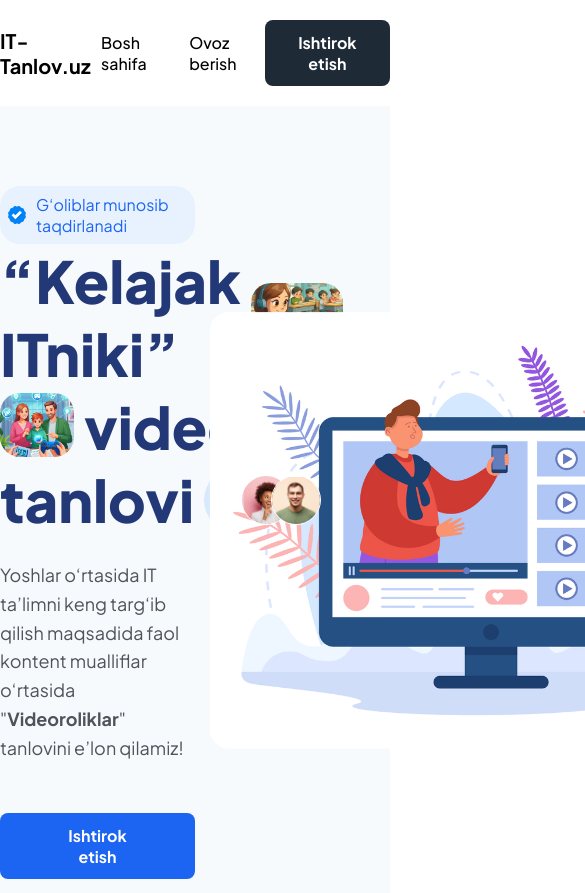
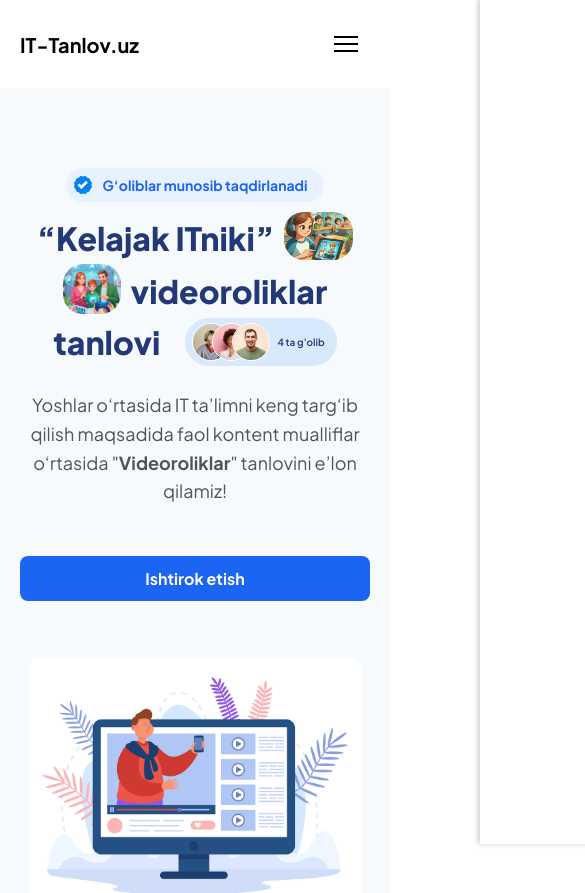
Before and after one commit to kudratov26/it-tanlov, a React (Vite) app: page / in a window 390 px wide. Shown: the top 893 px of the page, 585 px wide, since content can reach past the window. Built offline with nearby package versions, Linux system fonts and the light colour scheme.

Commit message:
responsive is done

```diff
--- a/package.json
+++ b/package.json
@@ -11,6 +11,7 @@
   },
   "dependencies": {
     "axios": "^1.7.7",
+    "hamburger-react": "^2.5.1",
     "http-proxy-middleware": "^3.0.2",
     "react": "^18.3.1",
     "react-dom": "^18.3.1",
--- a/src/components/layouts/Navbar/Navbar.jsx
+++ b/src/components/layouts/Navbar/Navbar.jsx
@@ -1,9 +1,27 @@
-import React from 'react'
+import React, { useState, useEffect } from 'react';
 import styles from '../Navbar/Navbar.module.css';
+import Hamburger from 'hamburger-react';
 
 function Navbar({ isParticipates, container }) {
+    const [isOpen, setIsOpen] = useState(false);
+
+    useEffect(() => {
+        if (isOpen) {
+            document.body.style.overflow = 'hidden'; // Lock scroll
+        } else {
+            document.body.style.overflow = ''; // Unlock scroll
+        }
+    }, [isOpen]);
+
+    const hamHandler = (toggled) => {
+        setIsOpen(toggled);
+    };
+
     return (
-        <nav>
+        <>
+            {isOpen && <div className={styles.dimmer}></div>}
+
+            <nav className={`${isOpen ? styles.navDimmed : ''}`}>
                 <div className={container}>
                     <div className={styles.navbar}>
                         <span className={styles.logo}>
@@ -13,14 +31,50 @@ function Navbar({ isParticipates, container }) {
                             <a href="/">Bosh sahifa</a>
                             <a href="/videos">Ovoz berish</a>
                         </div>
-                    {
-                        !isParticipates ? <a href="/submit">
-                            <button className="btn btn1">Ishtirok etish</button>
-                        </a> : <span className='hidden'></span>
-                    } </div>
+
+                        {!isParticipates ? (
+                            <a href="/submit">
+                                <button className={`${styles.nav_btn} btn btn1`}>Ishtirok etish</button>
+                            </a>
+                        ) : (
+                            <span className="hidden"></span>
+                        )}
+
+                        <div className={styles.ham_menu}>
+                            <Hamburger
+                                toggled={isOpen}
+                                toggle={hamHandler}
+                                direction="right"
+                                color="#000"
+                                duration={0.5}
+                                size={24}
+                            />
+                        </div>
+                    </div>
+
                 </div>
             </nav>
-    )
+            {/* Off-screen menu */}
+            <div className={`${styles.off_screen} ${isOpen ? styles.show : ''}`}>
+                <div className={styles.ham_menu_open}>
+
+                    <Hamburger
+                        toggled={isOpen}
+                        toggle={hamHandler}
+                        direction="right"
+                        color="#000"
+                        duration={0.5}
+                        size={24}
+                    />
+                </div>
+                <div className={styles.ham_links}>
+                    <a href="/">Bosh sahifa</a>
+                    <a href="/videos">Ovoz berish</a>
+                    {!isParticipates && <a href="/submit"><button className='btn btn1'>Ishtirok etish</button></a>}
+                </div>
+            </div>
+        </>
+    );
 }
 
-export default Navbar
+export default Navbar;
--- a/src/components/layouts/Navbar/Navbar.module.css
+++ b/src/components/layouts/Navbar/Navbar.module.css
@@ -1,9 +1,29 @@
+/* Main dimmer effect */
+.dimmer {
+    position: fixed;
+    top: 0;
+    left: 0;
+    width: 100%;
+    height: 100%;
+    background-color: rgba(0, 0, 0, 0.5);
+    z-index: 98;
+    /* Below the off_screen but above the rest of the content */
+}
+
+/* Dimmed nav */
+.navDimmed {
+    filter: brightness(0.5);
+    /* Dim the nav when menu is open */
+}
+
+/* Navigation bar */
 nav {
     padding: 20px 0;
     background: #fff;
     position: sticky;
     top: 0;
-    z-index: 9;
+    z-index: 99;
+    transition: background-color 0.3s ease, filter 0.3s ease;
 }
 
 .navbar {
@@ -12,26 +32,89 @@ nav {
     align-items: center;
 }
 
-.links {
-    display: flex;
-    align-items: center;
-    gap: 15px;
-}
-
-.links>a {
-    font-size: 16px;
-    font-weight: 500;
-    transition: all .3s;
-    border-bottom: 1px solid transparent;
-}
-
 .logo {
     font-size: 20px;
     font-weight: 700;
 }
 
-.links>a:hover,
-.links>a:focus {
+.links a {
+    font-size: 16px;
+    font-weight: 500;
+    transition: all 0.3s;
+}
+
+.links a:hover,
+.links a:focus {
     color: #5c5c5c;
     border-bottom: 1px solid #c0c0c0;
 }
+
+.ham_menu {
+    display: none;
+}
+
+/* Off-screen menu */
+.off_screen {
+    position: fixed;
+    display: block;
+    width: 300px;
+    height: 100vh;
+    background-color: #fff;
+    top: 0;
+    right: -100vw;
+    /* Starts off-screen */
+    transition: right 0.5s ease, opacity 0.3s ease;
+    z-index: 100;
+    /* Above the dimmed nav */
+    box-shadow: -2px 0 5px rgba(0, 0, 0, 0.2);
+}
+
+.off_screen.show {
+    right: 0;
+    /* Slides in smoothly */
+    opacity: 1;
+}
+
+/* Hamburger links */
+.ham_links {
+    display: flex;
+    flex-direction: column;
+    align-items: end;
+    gap: 20px;
+    padding: 50px 20px;
+}
+
+.ham_links a {
+    font-size: 18px;
+    font-weight: 600;
+    color: #333;
+    text-decoration: none;
+}
+
+.ham_links a:hover {
+    color: #1c64f2;
+}
+
+.ham_menu_open {
+    padding-right: 20px;
+    display: flex;
+    justify-content: end;
+    align-items: center;
+    height: 88px;
+}
+
+/* Responsive for smaller screens */
+@media screen and (max-width: 768px) {
+    .links {
+        display: none;
+    }
+
+    .nav_btn {
+        display: none;
+    }
+
+    .ham_menu {
+        display: block;
+        z-index: 9;
+    }
+}
--- a/src/components/pages/Home/Hero/Hero.jsx
+++ b/src/components/pages/Home/Hero/Hero.jsx
@@ -19,20 +19,20 @@ const Hero = () => {
                             <img src={check_mark} alt="" className={styles.check_mark} />
                             <span>G‘oliblar munosib taqdirlanadi</span>
                         </div>
-                        <div className="heading">
-                            <div>
-                                <div style={{ display: 'flex', alignItems: 'center', gap: '10px' }}>
+                        <div className={styles.heading}>
+                            <div className={styles.heading_box}>
+                                <div className={styles.heading_text}>
                                     <h1>“Kelajak ITniki”</h1>
                                     <span className={styles.girl}><img src={girl} alt="" /></span>
                                 </div>
-                                <div style={{ display: 'flex', alignItems: 'center', gap: '10px' }}>
+                                <div className={styles.heading_text}>
                                     <span className={styles.family}><img src={family} alt="" /></span>
                                     <h1>videoroliklar</h1>
                                 </div>
-                                <div style={{ display: 'flex', alignItems: 'center', gap: '10px' }}>
+                                <div className={styles.heading_text}>
                                     <h1>tanlovi</h1>
                                     <div className={styles.winners}>
-                                        <div style={{ display: 'flex', alignItems: 'center' }}>
+                                        <div className={styles.winners_box}>
                                             <span className={styles.winner}><img src={person1} alt="" /></span>
                                             <span className={styles.winner}><img src={person2} alt="" /></span>
                                             <span className={styles.winner}><img src={person3} alt="" /></span>
@@ -41,16 +41,6 @@ const Hero = () => {
                                     </div>
                                 </div>
                             </div>
-                            {/* <h1>“Kelajak ITniki” <span className={styles.girl}><img src={girl} alt="" /> </span> <br />
-                                <span className={styles.family}><img src={family} alt="" /></span> videoroliklar <br />
-                                tanlovi
-                                <div className={styles.winners}>
-                                    <div className={styles.winner}><img src={person1} alt="" /></div>
-                                    <div className={styles.winner}><img src={person2} alt="" /></div>
-                                    <div className={styles.winner}><img src={person3} alt="" /></div>
-                                    <span className={styles.count}>4 ta g'olib</span>
-                                </div>
-                            </h1> */}
                             <p className={`${styles.description} details`}>Yoshlar o‘rtasida IT ta’limni keng targ‘ib qilish maqsadida faol kontent mualliflar o‘rtasida "<span>Videoroliklar</span>" tanlovini e’lon qilamiz!</p>
                             <a href="/submit"><button className="btn btn2 btn3">Ishtirok etish</button></a>
                         </div>
@@ -58,9 +48,9 @@ const Hero = () => {
                     <div className={styles.right_side}>
                         <img src={hero_img} alt="" />
                     </div>
-                </div>
-            </div>
-        </div>
+                </div >
+            </div >
+        </div >
     )
 }
 
--- a/src/components/pages/Home/Hero/Hero.module.css
+++ b/src/components/pages/Home/Hero/Hero.module.css
@@ -6,6 +6,7 @@
 .hero_section {
     display: flex;
     align-items: center;
+    gap: 50px;
 }
 
 .left_side {
@@ -17,7 +18,7 @@
 }
 
 .right_side>img {
-    width: 596px;
+    width: 100%;
 }
 
 .subtitle {
@@ -41,7 +42,6 @@
 h1 {
     font-size: 58px;
     font-weight: 800;
-    overflow: wrap;
     color: #233876;
 }
 
@@ -62,25 +62,41 @@ span>img {
 .winners {
     background-color: #D9E9FC;
     padding: 7px 12px 7px 7px;
-    margin-left: 15lspx;
+    margin-left: 15px;
     border-radius: 35px;
     color: #233876;
     width: fit-content;
     display: flex;
-    gap: 30px;
+    gap: 25px;
     align-items: center;
 }
+
+.heading_text {
+    display: flex;
+    align-items: center;
+    width: fit-content;
+    gap: 10px;
+}
+
+.winners_box {
+    display: flex;
+    align-items: center;
+}
+
 .winner {
     width: 30px;
     height: 50px;
 }
-.winners > span{
+
+.winners>span {
     font-weight: 600;
     font-size: 15px;
 }
+
 .winner:last-child {
     z-index: 3;
 }
+
 .winner>img {
     border-radius: 50%;
     border: 1px solid #fff;
@@ -100,3 +116,75 @@ span>img {
 .count {
     font-size: 14px;
 }
+
+
+.heading_box {
+    display: flex;
+    flex-direction: column;
+}
+
+@media screen and (max-width: 768px) {
+    .hero_section {
+        flex-direction: column;
+    }
+
+    .heading_box {
+        align-items: center;
+    }
+
+    .left_side {
+        width: 100%;
+        display: flex;
+        flex-direction: column;
+        align-items: center;
+        justify-content: center;
+        text-align: center;
+        gap: 10px;
+    }
+
+    .right_side {
+        width: 100%;
+    }
+
+    h1 {
+        font-size: 32px;
+    }
+
+    .girl>img {
+        width: 69px;
+        height: 48px;
+    }
+
+    .family>img {
+        width: 58px;
+        height: 50px;
+    }
+
+    .winners {
+        padding: 5px 12px 5px 7px;
+    }
+
+    .winner {
+        width: 20px;
+        height: 38px;
+    }
+
+    .winner>img {
+        width: 38px;
+        height: 38px;
+    }
+
+    .winners>span {
+        font-size: 10px;
+    }
+
+    .subtitle>span {
+        font-size: 14px;
+        font-weight: 700;
+    }
+
+    .right_side>img {
+        width: 100%;
+    }
+
+}
--- a/src/index.css
+++ b/src/index.css
@@ -16,15 +16,17 @@
 }
 
 .container {
-    max-width: 1280px;
+    max-width: 1390px;
     margin: 0 auto;
     width: 100%;
+    padding: 0 20px;
 }
 
 .container_2 {
     max-width: 1680px;
     margin: 0 auto;
     width: 100%;
+    padding: 0 20px;
 }
 
 a {
@@ -95,15 +97,15 @@ a {
 
 
 .slider-arrow>img {
+    position: static !important;
     background-color: #1C64F2;
     width: 40px;
     height: auto;
     border-radius: 50%;
-    position: absolute;
-    top: 70%;
     text-align: center;
 }
 
+/*
 .swiper-button-prev {
     left: 45%;
 }
@@ -111,7 +113,7 @@ a {
 
 .swiper-button-next {
     left: 50%;
-}
+} */
 
 .hidden {
     display: none;
@@ -135,3 +137,19 @@ a {
 #input_area>button {
     width: 100%;
 }
+
+@media screen and (max-width: 768px) {
+    .title {
+        font-size: 24px;
+        font-weight: 800;
+    }
+
+    .btn {
+        max-width: 370px;
+        width: 100%;
+    }
+}
+
+.off_screen__active {
+    right: 0;
+}
--- a/src/pages/Videos/Videos.jsx
+++ b/src/pages/Videos/Videos.jsx
@@ -32,9 +32,9 @@ function Videos() {
 
     return (
         <>
-            <Navbar isParticipates={true} container={"container_2"} />
+            <Navbar isParticipates={true} container={"container"} />
             <div className={styles.videos}>
-                <div className="container_2">
+                <div className="container">
                     <h2 className="title">Videoroliklar tanlovi</h2>
                     <div className={styles.grid_box}>
                         {partners.length > 0 ? (
```
Also changed, not shown: src/components/layouts/Footer/Footer.jsx (+14 -14 lines), src/components/layouts/Footer/Footer.module.css (+46 -10 lines), src/components/pages/Home/Carousel/Carousel.jsx (+14 -2 lines), src/components/pages/Home/Carousel/Carousel.module.css (+23 -0 lines), src/components/pages/Home/ForWho/ForWho.module.css (+24 -0 lines), 2 other files (tests, documents, lock files or other folders). Lines whose indentation alone changed are shown as unchanged.
